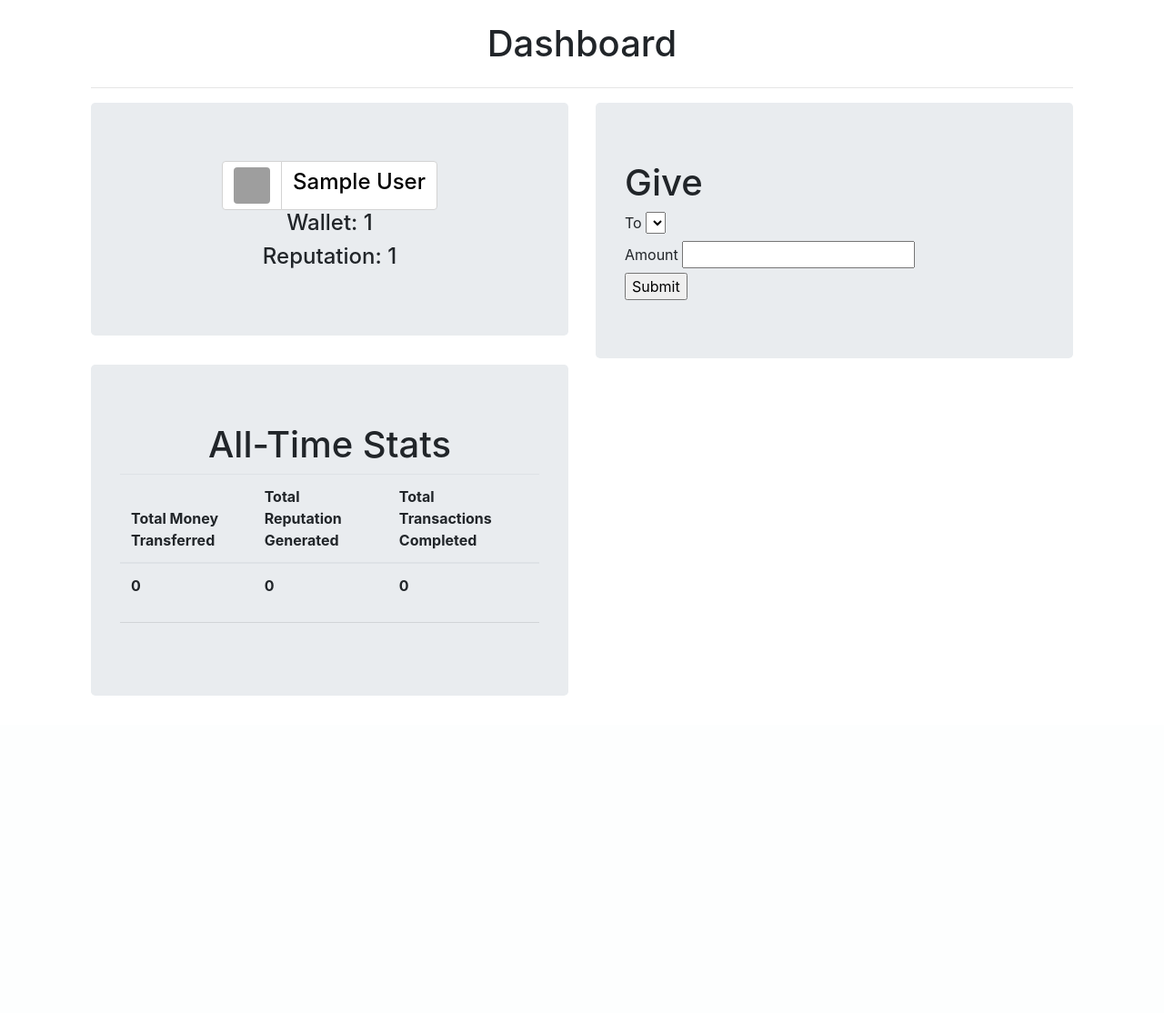
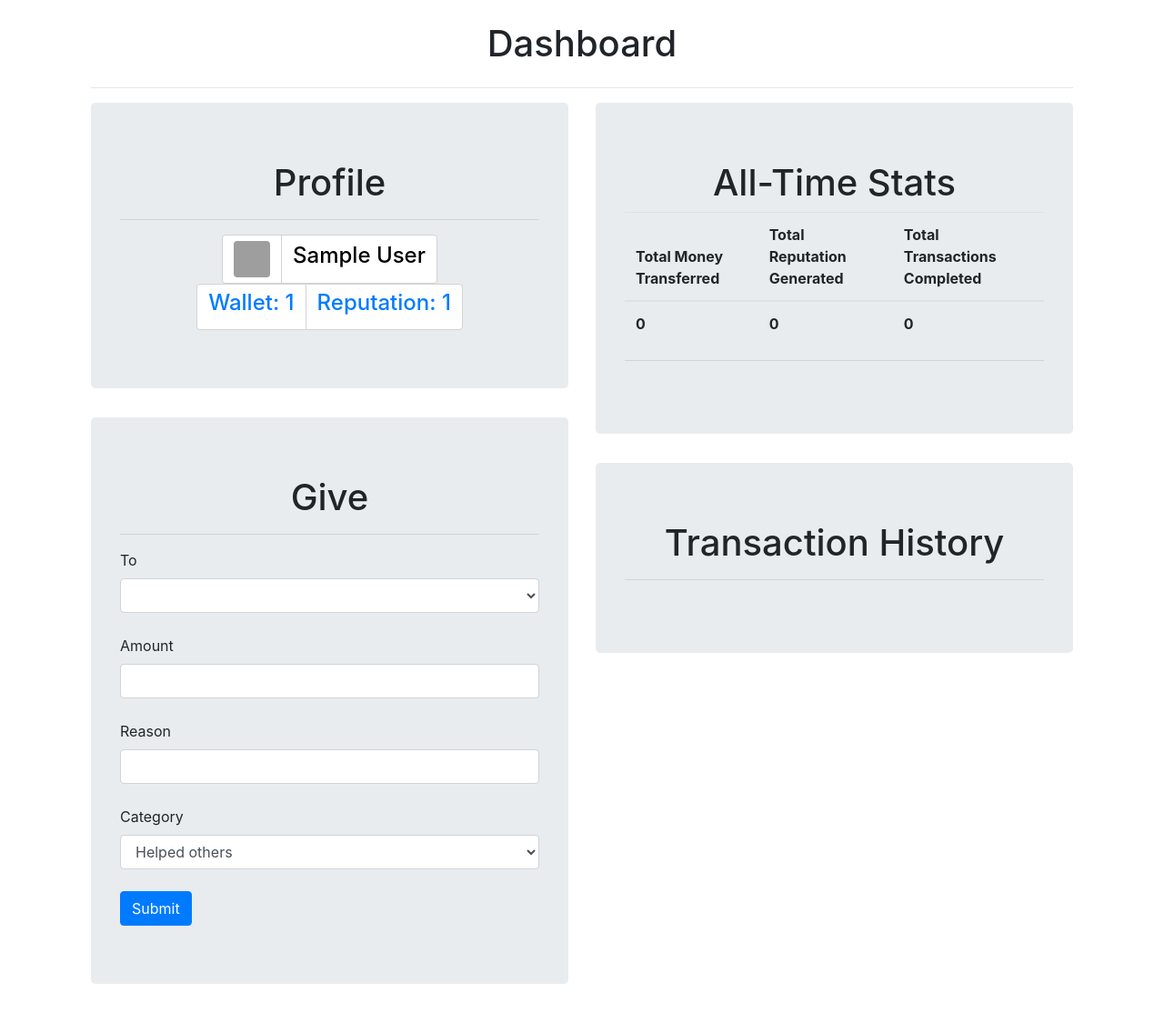
Before and after one commit to Clementef/Capstone2019, a Flask app: page /dashboard in a window 1280 px wide. Shown: the part 56-1170 px from the top of the page at 91% size. Before the commit the page ends 821 px from the top, so only its background shows below. Run offline with Flask 2, Linux system fonts and the light colour scheme; the visitor is signed in with stand-in values (Sample User, id 1); lists and menus that the app fills with data are empty; some libraries are stand-ins or nearby versions; grey boxes are pictures that could not be loaded.

Commit message:
added reasons and category to transaction, added extra stats and final touches - V1.0 COMPLETE

```diff
--- a/app/Templates/base.html
+++ b/app/Templates/base.html
@@ -10,6 +10,7 @@
   <script src="https://code.jquery.com/jquery-3.3.1.slim.min.js" integrity="sha384-q8i/X+965DzO0rT7abK41JStQIAqVgRVzpbzo5smXKp4YfRvH+8abtTE1Pi6jizo" crossorigin="anonymous"></script>
   <script src="https://stackpath.bootstrapcdn.com/bootstrap/4.1.3/js/bootstrap.min.js" integrity="sha384-ChfqqxuZUCnJSK3+MXmPNIyE6ZbWh2IMqE241rYiqJxyMiZ6OW/JmZQ5stwEULTy" crossorigin="anonymous"></script>
   <script src="https://cdnjs.cloudflare.com/ajax/libs/popper.js/1.14.3/umd/popper.min.js" integrity="sha384-ZMP7rVo3mIykV+2+9J3UJ46jBk0WLaUAdn689aCwoqbBJiSnjAK/l8WvCWPIPm49" crossorigin="anonymous"></script>
+  <script src="https://cdnjs.cloudflare.com/ajax/libs/mdbootstrap/4.7.6/js/mdb.min.js"></script>
 </head>
 
 <body>
--- a/app/Templates/dashboard.html
+++ b/app/Templates/dashboard.html
@@ -12,6 +12,8 @@
   <div class="row">
     <div class="col-lg-6 col-md-12 col-sm-12">
       <div class="jumbotron text-center">
+        <h1>Profile</h1>
+        <hr />
         <div class="btn-group" role="group" aria-label="...">
           <button type="button" class="btn  btn-static">
             <img class="rounded mx-auto d-block" height="40px" width="40px" src={{image}} />
@@ -20,10 +22,37 @@
             <h4>{{name}}</h4>
           </button>
         </div>
-        <h4>Wallet: {{wallet}}</h4>
-        <h4>Reputation: {{reputation}}</h4>
+        <div class="btn-group" role="group" aria-label="...">
+          <button type="button" class="btn btn-static">
+            <h4><a href="#" data-toggle="tooltip" data-placement="right" title="Currency is invaluable. You get 10 for free every week to give to people.">Wallet: {{wallet}}</a></h4>
+          </button>
+          <button type="button" class="btn btn-static">
+            <h4><a href="#" data-toggle="tooltip" data-placement="right" title="Reputation = currency given + currency received">Reputation: {{reputation}}</a></h4>
+          </button>
+        </div>
       </div>
-
+      <div class="jumbotron">
+        <h1 class="text-center">Give</h1>
+        <hr />
+        <form method=post>
+          {{ form.hidden_tag() }}
+          {{ form.recipient.label }}
+          {{ form.recipient(class_="form-control") }}
+          <br />
+          {{ form.amount.label }}
+          {{ form.amount(class_="form-control") }}
+          <br />
+          {{ form.reason.label }}
+          {{ form.reason(class_="form-control") }}
+          <br />
+          {{ form.category.label }}
+          {{ form.category(class_="form-control") }}
+          <br />
+          {{form.submit(class_="btn btn-primary")}}
+        </form>
+      </div>
+    </div>
+    <div class="col-lg-6 col-md-12 col-sm-12">
       <div class="jumbotron">
         <h1 class="text-center">All-Time Stats</h1>
         <table class="table">
@@ -44,20 +73,24 @@
         </table>
         <hr>
       </div>
-    </div>
-    <div class="col-lg-6 col-md-12 col-sm-12">
       <div class="jumbotron">
-        <h1>Give</h1>
-        <form method=post>
-          {{ form.hidden_tag() }}
-          {{ form.recipient.label }}
-          {{ form.recipient() }}
-          <br />
-          {{ form.amount.label }}
-          {{ form.amount() }}
-          <br />
-          {{form.submit()}}
-        </form>
+        <h1 class="text-center">Transaction History</h1>
+        <hr />
+        {% for transaction in userTransactions %}
+          <li class="list-group-item list-group-item-action flex-column align-items-start">
+            <div class="d-flex w-100 justify-content-between">
+              <h5 class="mb-1">
+                <img height="20px" width="20px" src={{transaction.giver.image}} />
+                {{transaction.giver.name}} gave
+                <img height="20px" width="20px" src={{transaction.recipient.image}} />
+                {{transaction.recipient.name}}
+              </h5>
+              <small><div class="btn btn-medal">{{transaction.amount}}</div></small>
+            </div>
+            <p class="mb-1">Reason: {{transaction.reason}}</p>
+            <small>Category: {{transaction.category}}</small>
+          </li>
+        {% endfor %}
       </div>
     </div>
   </div>
--- a/app/routes/Classes/Transaction.py
+++ b/app/routes/Classes/Transaction.py
@@ -6,3 +6,5 @@ class Transaction(Document):
     giver = ReferenceField(User)
     recipient = ReferenceField(User)
     amount = StringField()
+    reason = StringField()
+    category = StringField()
--- a/app/routes/Forms/GiveForm.py
+++ b/app/routes/Forms/GiveForm.py
@@ -35,4 +35,6 @@ def getNames():
 class GiveForm(FlaskForm):
     amount = StringField("Amount")
     recipient = SelectField(label="To", choices=getNames())
+    reason = StringField("Reason")
+    category = SelectField(label="Category", choices = [('Helped others','Helped others'),('Did me a favor','Did me a favor'),('Did something for a teacher','Did something for a teacher'),('Class participation','Class participation'),('Community beautification','Community beautification')])
     submit = SubmitField("Submit")
--- a/app/routes/dashboard.py
+++ b/app/routes/dashboard.py
@@ -9,6 +9,8 @@ import requests
 def dashboard():
     form = GiveForm(request.form)
 
+    print(form.reason.data, type(form.reason.data))
+    print(form.category.data, type(form.category.data))
     if request.method == 'POST' and form.validate():
         validTransaction = False
         # check transaction validity
@@ -64,6 +66,8 @@ def dashboard():
             newTransaction.giver = giveUser
             newTransaction.recipient = recipientUser
             newTransaction.amount = form.amount.data
+            newTransaction.reason = form.reason.data
+            newTransaction.category = form.category.data
             newTransaction.save()
 
             # transfer currency between users and give reputation
@@ -90,13 +94,21 @@ def dashboard():
             session["wallet"] = user.wallet
             session["reputation"] = user.reputation
 
+
+    #get total money and transactions for user
+    #get transaction History
     totalMoney = 0
     totalTransactions = 0
+
+    userTransactions = []
+
     for transaction in list(Transaction.objects):
         if (transaction.giver.name == session["displayName"] or transaction.recipient.name == session["displayName"]):
             totalMoney += int(transaction.amount)
             totalTransactions += 1
+            userTransactions.append(transaction)
     totalRep = totalMoney * 2
 
     return render_template('dashboard.html', name=session["displayName"], image=session["image"], wallet=session["wallet"], reputation=session["reputation"], form=form,
-                                             totalMoney = totalMoney, totalRep = totalRep, totalTransactions = totalTransactions)
+                                             totalMoney = totalMoney, totalRep = totalRep, totalTransactions = totalTransactions,
+                                             userTransactions = userTransactions)
```
Also changed, not shown: app/Templates/about.html (+9 -1 lines), app/Templates/index.html (+30 -85 lines), app/routes/index.py (+12 -2 lines).
